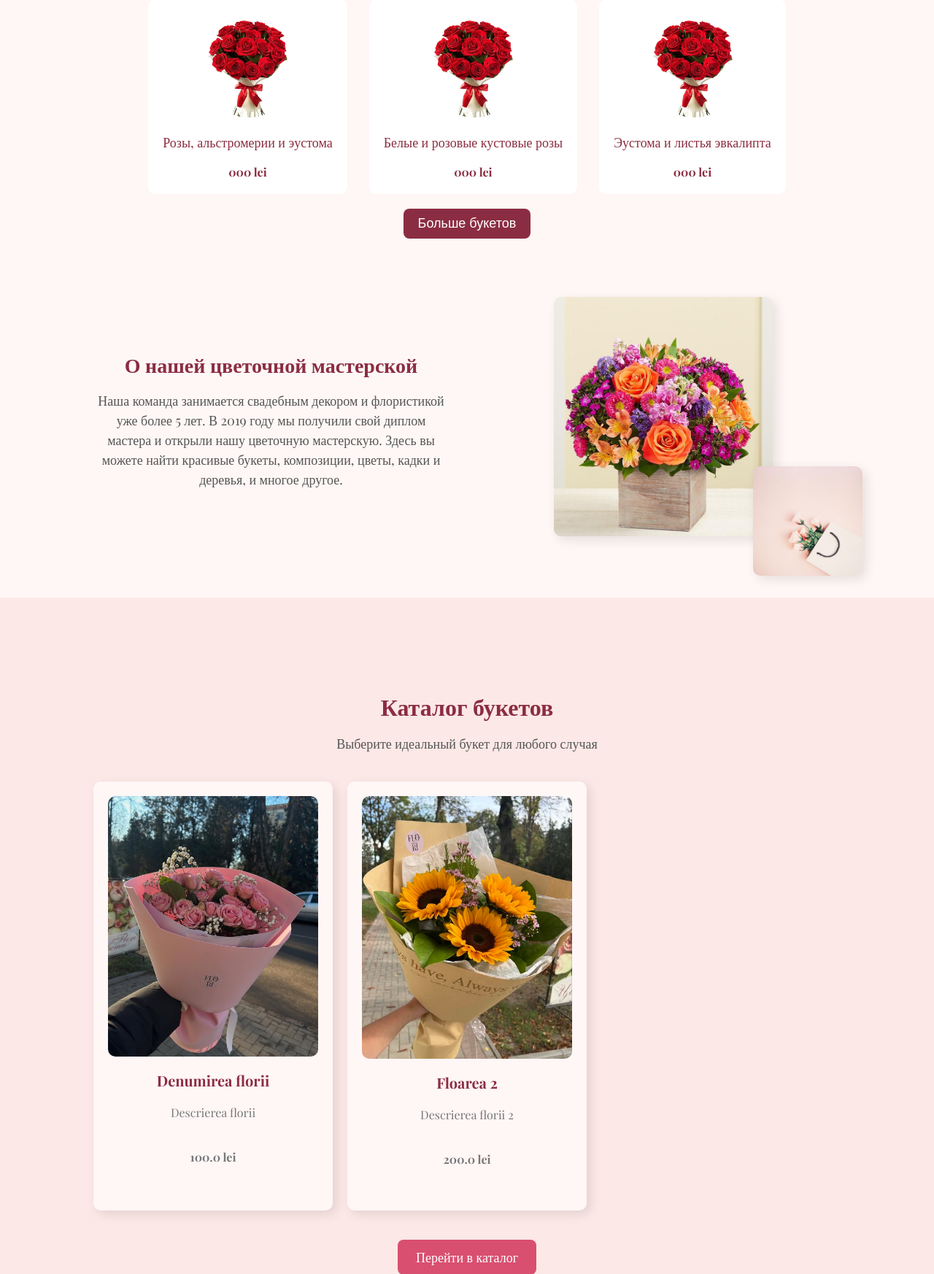
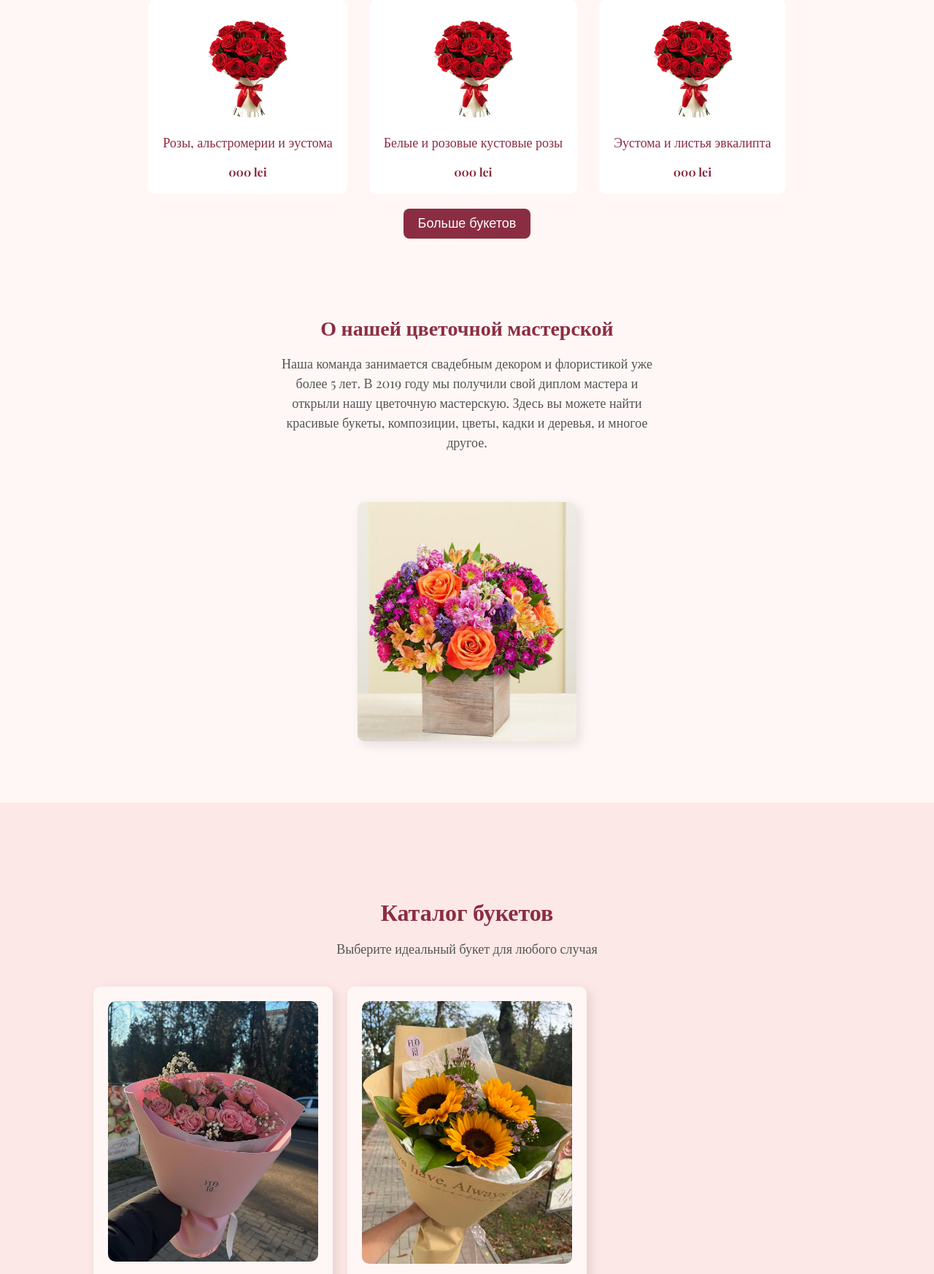
Before and after one commit to Andyrei02/floweelyy, a Flask app: page / in a window 1280 px wide. Shown: the part 479-2225 px from the top of the page at 73% size. Run offline with Flask 3, Linux system fonts and the light colour scheme.

Commit message:
update style

```diff
--- a/app/static/css/main.css
+++ b/app/static/css/main.css
@@ -152,6 +152,7 @@ header {
     display: flex;
     align-items: center;
     justify-content: center;
+    flex-wrap: wrap;
     gap: 50px;
     width: 80%;
     margin: 0 auto;
@@ -183,12 +184,3 @@ header {
     border-radius: 10px;
     box-shadow: 5px 5px 15px rgba(0,0,0,0.1);
 }
-
-.small-img {
-    position: absolute;
-    width: 150px;
-    border-radius: 10px;
-    right: -30px;
-    bottom: -50px;
-    box-shadow: 5px 5px 15px rgba(0,0,0,0.1);
-}
--- a/app/templates/index.html
+++ b/app/templates/index.html
@@ -62,7 +62,6 @@
         </div>
         <div class="about-images">
             <img src="{{ url_for('static', filename='images/about_flower1.jpg') }}" alt="Букет тюльпанов" class="main-img">
-            <img src="{{ url_for('static', filename='images/about_flower.jpg') }}" alt="Розовый цветок" class="small-img">
         </div>
     </div>
   </section>
```
